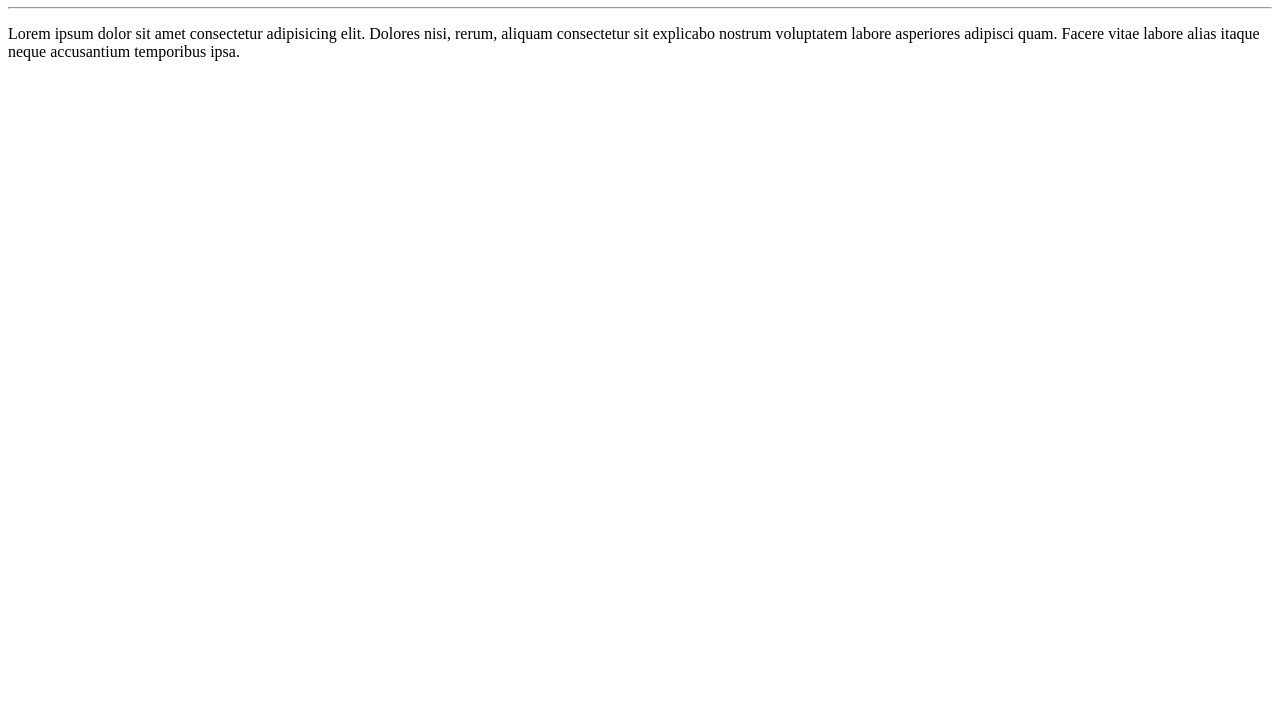
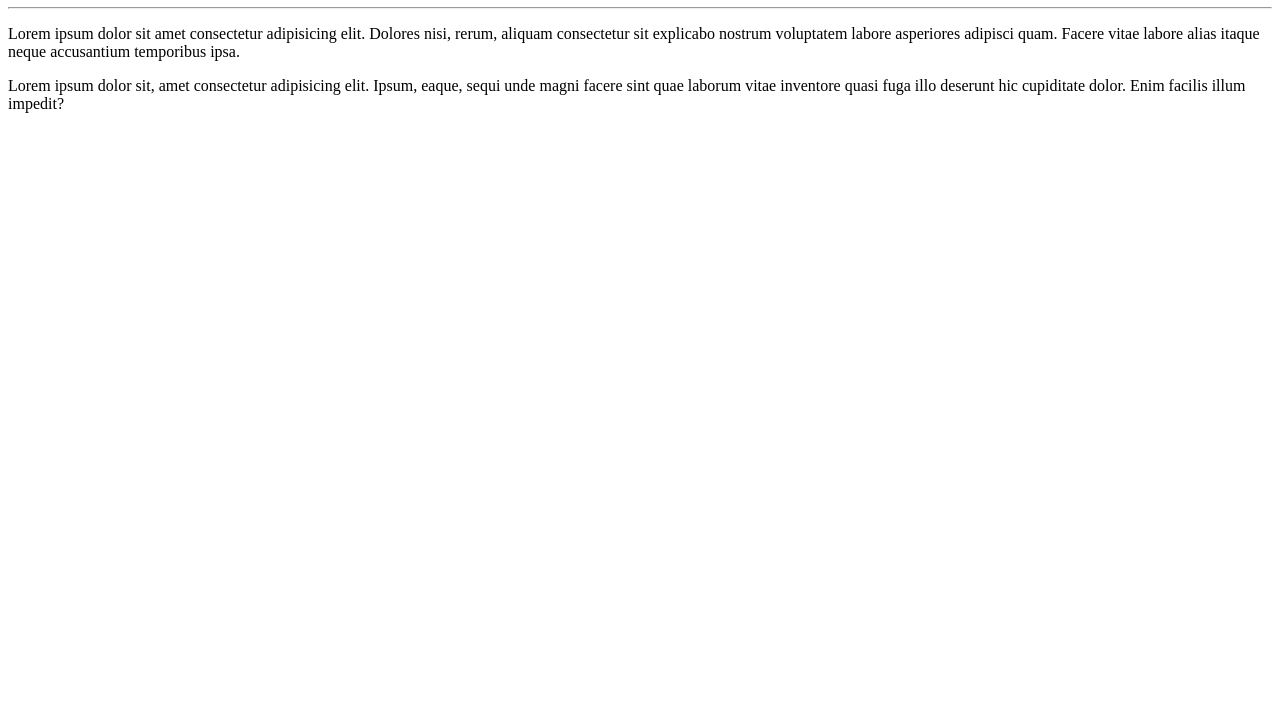
Before and after one commit to uEduardo2124/Ola-Mundo, a plain HTML site: page site_exemplo/index.html in a window 1280 px wide. Shown: the part 73-800 px from the top of the page. Drawn offline with Linux system fonts and the light colour scheme.

Commit message:
adicionei um parágrafo

```diff
--- a/site_exemplo/index.html
+++ b/site_exemplo/index.html
@@ -9,5 +9,6 @@
     <h1>Olá, Mundo!</h1>
     <hr>
     <p>Lorem ipsum dolor sit amet consectetur adipisicing elit. Dolores nisi, rerum, aliquam consectetur sit explicabo nostrum voluptatem labore asperiores adipisci quam. Facere vitae labore alias itaque neque accusantium temporibus ipsa.</p>
+    <p>Lorem ipsum dolor sit, amet consectetur adipisicing elit. Ipsum, eaque, sequi unde magni facere sint quae laborum vitae inventore quasi fuga illo deserunt hic cupiditate dolor. Enim facilis illum impedit?</p>
 </body>
 </html>
```
